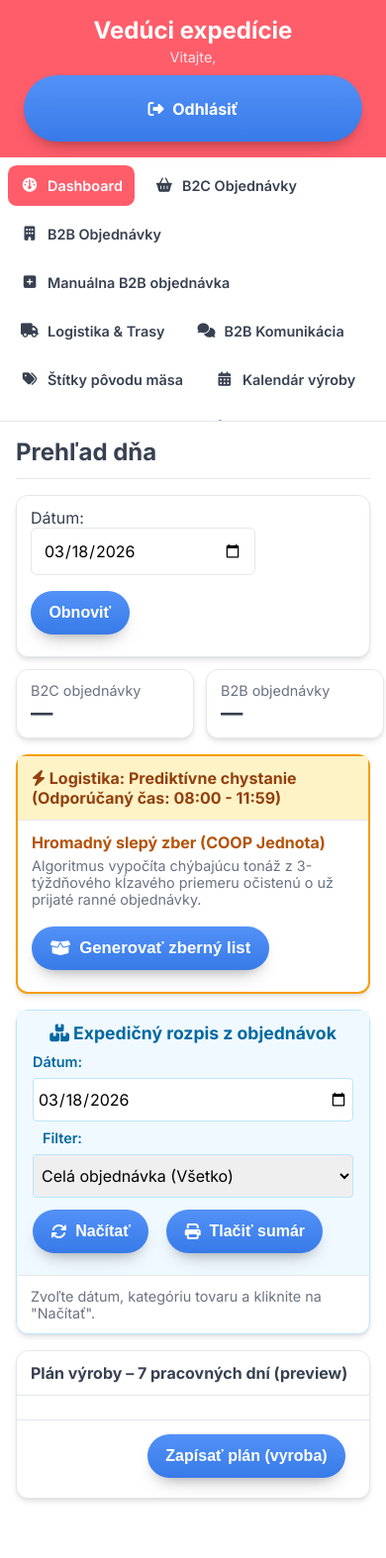
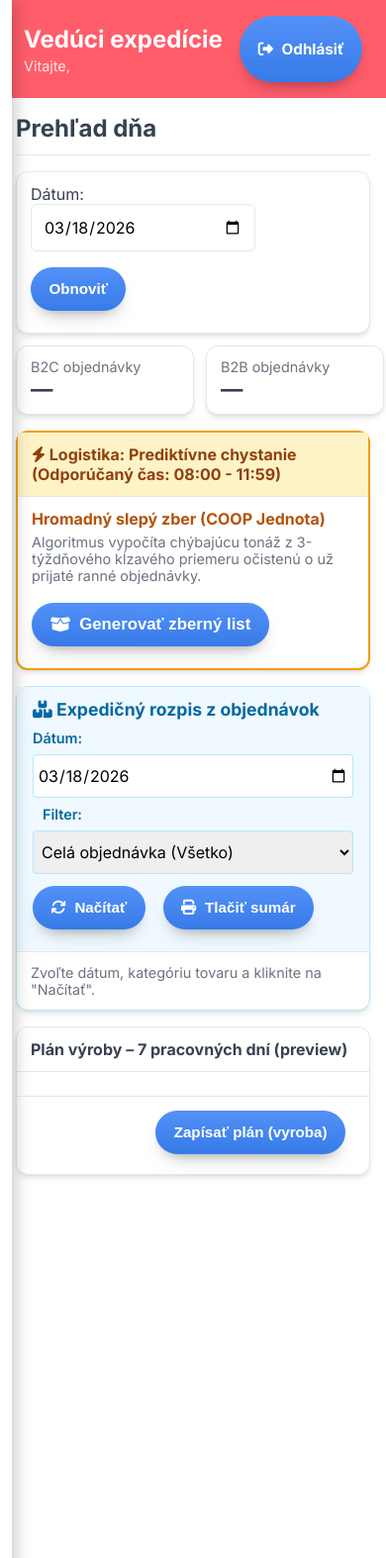
Before and after one commit to zoltankaras-rgb/ERP_system_MIK, a Flask app: template templates/leaderexpedicia.html in a window 390 px wide. Shown: the whole page at 99% size. Run offline with Flask 3, Linux system fonts and the light colour scheme; the template is opened without the code that fills it, so the values that code supplies are empty.

Commit message:
Mobil kancelaria

```diff
--- a/static/css/kancelaria.css
+++ b/static/css/kancelaria.css
@@ -512,132 +512,59 @@ a.btn,
 #section-fleet .delta.up { color: var(--success-color); }
 #section-fleet .delta.down { color: var(--danger-color); }
 /* =====================================================================
-   RESPONZIVITA (TABLETY A MOBILY)
+   RESPONZIVITA (TABLETY A MOBILY - OFF-CANVAS)
    ===================================================================== */
 
+/* Triedy pre mobilné menu (skryté na PC) */
+.mobile-only-btn { display: none !important; }
+.sidebar-overlay {
+  display: none;
+  position: fixed;
+  inset: 0;
+  background: rgba(15, 23, 42, 0.6);
+  z-index: 9998;
+  backdrop-filter: blur(2px);
+}
+
 @media (max-width: 1024px) {
-  /* --- LAYOUT PRE TABLETY A MOBILY --- */
-
-  /* Flexibilnejší sidebar pre tablety */
-  .sidebar {
-    width: 200px;
-    padding: 1rem 0.5rem;
-  }
-
-  /* Zmenšenie paddingu v hlavnom obsahu */
-  .main-content {
-    padding: 1rem;
-  }
-
-  /* Karty a tabuľky sa môžu zvinúť pod seba ak je to potrebné */
-  .card > .card-header {
-    flex-direction: column;
-    align-items: flex-start;
-    gap: 10px;
-  }
-
-  /* Toolbary sa prispôsobia na viac riadkov */
-  .toolbar,
-  [id^="section-"] .toolbar {
-    flex-direction: column;
-    align-items: stretch;
-  }
-
-  .toolbar > *,
-  [id^="section-"] .toolbar > * {
-    width: 100%;
-    margin-right: 0 !important;
-  }
-
-  /* Zväčšenie dotykových plôch pre lepšie ovládanie (Touch Targets) */
-  .btn, button.btn, a.btn,
-  button[class*="btn-"], a[class*="btn-"],
-  input, select, textarea {
-    min-height: 44px;
-    font-size: 1rem;
-  }
-
-  .sidebar-nav a {
-    padding: 1rem;
-    font-size: 1rem;
-  }
+  /* Jemné prispôsobenie pre menšie obrazovky */
+  .main-content { padding: 1rem; }
+  .btn, input, select { min-height: 44px; }
 }
 
 @media (max-width: 768px) {
-  /* --- LAYOUT PRE MOBILY --- */
+  /* Zobrazenie Hamburger tlačidla */
+  .mobile-only-btn { display: inline-flex !important; }
 
-  /* Zmena hlavného layoutu na stĺpcový */
-  .main-layout {
-    flex-direction: column;
+  /* Flex usporiadanie hlavičky pre mobily */
+  .app-header { flex-wrap: wrap; gap: 10px; }
+  #server-clock { display: none; } /* Na malom mobile hodiny radšej skryjeme pre úsporu miesta */
+
+  /* OFF-CANVAS SIDEBAR (Zasúvacie menu) */
+  .sidebar {
+    position: fixed;
+    top: 0;
+    left: -280px; /* Skryté mimo obrazovky vľavo */
+    width: 260px;
+    height: 100vh;
+    z-index: 9999;
+    transition: left 0.3s cubic-bezier(0.4, 0, 0.2, 1);
+    box-shadow: 4px 0 15px rgba(0,0,0,0.2);
+    border-right: none;
   }
 
-  /* Sidebar sa presunie hore a funguje ako scrollable menu */
-  .sidebar {
-    width: 100%;
-    border-right: none;
-    border-bottom: 1px solid var(--mid);
-    max-height: 250px; /* Obmedzená výška pre rýchly prístup, zbytok scrollovateľný */
-    padding: 0.5rem;
-  }
+  /* Triedy pre otvorenie menu */
+  .sidebar.open { left: 0; }
+  .sidebar-overlay.show { display: block; }
 
-  .sidebar-nav {
-    display: flex;
-    flex-wrap: wrap;
-    gap: 0.5rem;
-  }
+  .sidebar-nav { display: block; }
+  .sidebar-nav a { text-align: left; padding: 1rem; font-size: 1.05rem; }
 
-  .sidebar-nav a {
-    flex: 1 1 auto;
-    justify-content: center;
-    padding: 0.75rem;
-    font-size: 0.9rem;
-    text-align: center;
-  }
+  /* Tabuľky a modálne okná */
+  .table-container, [id^="section-"] table { display: block; width: 100%; overflow-x: auto; }
+  .modal-content { width: 100%; height: 100%; max-height: 100vh; border-radius: 0; padding: 1rem; }
+  .form-grid { grid-template-columns: 1fr; }
 
-  .sidebar-nav a i {
-    margin-right: 0.5rem;
-  }
-
-  /* Tabuľky s horizontálnym scrollom na malých displejoch */
-  .table-container,
-  [id^="section-"] table {
-    display: block;
-    width: 100%;
-    overflow-x: auto;
-    -webkit-overflow-scrolling: touch;
-  }
-
-  /* Hlavička aplikácie */
-  .app-header {
-    flex-direction: column;
-    align-items: stretch;
-    text-align: center;
-    gap: 10px;
-  }
-
-  #server-clock {
-    margin: 10px 0;
-  }
-
-  /* Modálne okná na celú obrazovku */
-  .modal-content {
-    width: 100%;
-    height: 100%;
-    max-height: 100vh;
-    border-radius: 0;
-    padding: 1rem;
-  }
-
-  .form-grid {
-    grid-template-columns: 1fr;
-  }
-
-  /* VEZG Graf - prispôsobenie */
-  #section-vezg > div {
-    flex-direction: column;
-  }
-
-  #section-vezg .card {
-    min-width: 100% !important;
-  }
+  #section-vezg > div { flex-direction: column; }
+  #section-vezg .card { min-width: 100% !important; }
 }
```
Also changed, not shown: static/js/kancelaria.js (+35 -0 lines), templates/kancelaria.html (+10 -3 lines).
